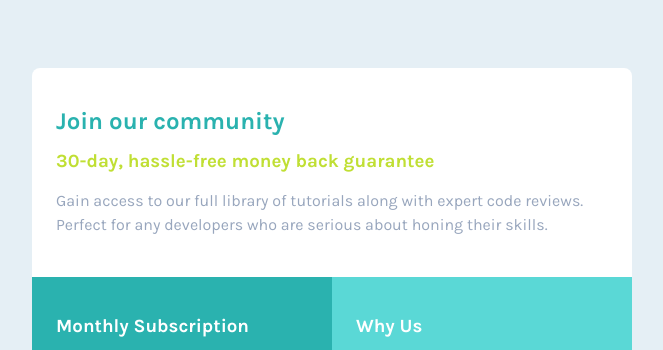
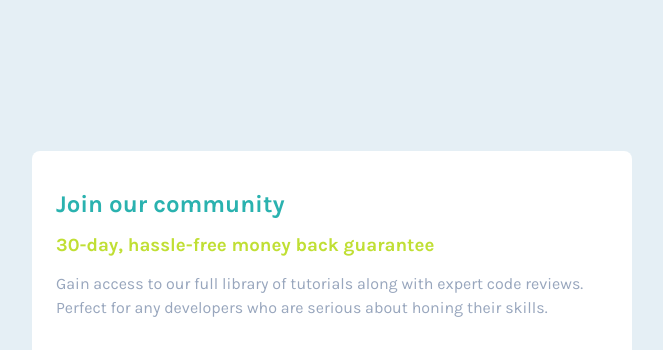
Before and after one commit to madzi-hove/single-price-grid-component, a plain HTML site: page index.html in a window 1280 px wide. Shown: the top 350 px of the page, without its empty margins (308-971 px from the left). Drawn offline with Linux system fonts and the light colour scheme.

Commit message:
add margin to top of component

```diff
--- a/css/style.css
+++ b/css/style.css
@@ -26,7 +26,8 @@ footer {
 
 .component {
 	inline-size: 90%;
-	align-self: center;
+	align-self: end;
+	margin-top: 2rem;
 	overflow: hidden;
 	border-radius: 8px;
 }
```
